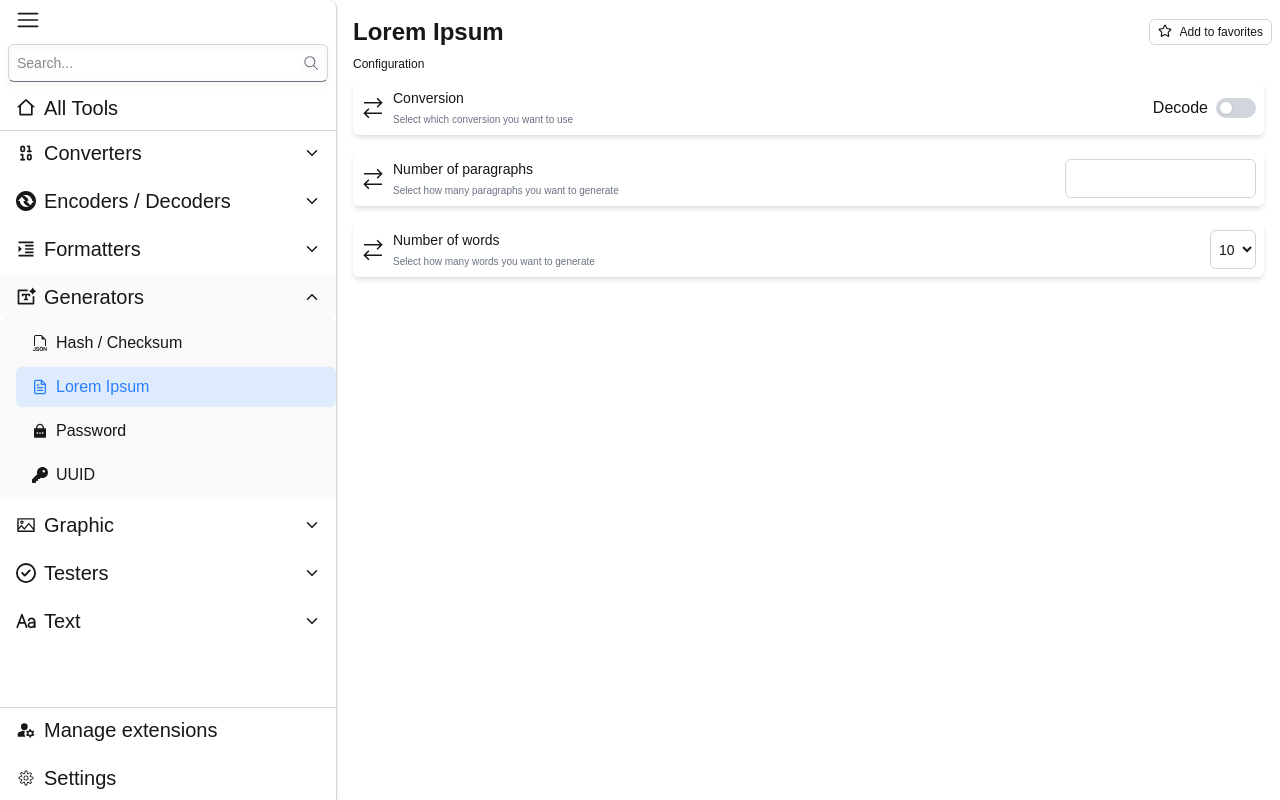
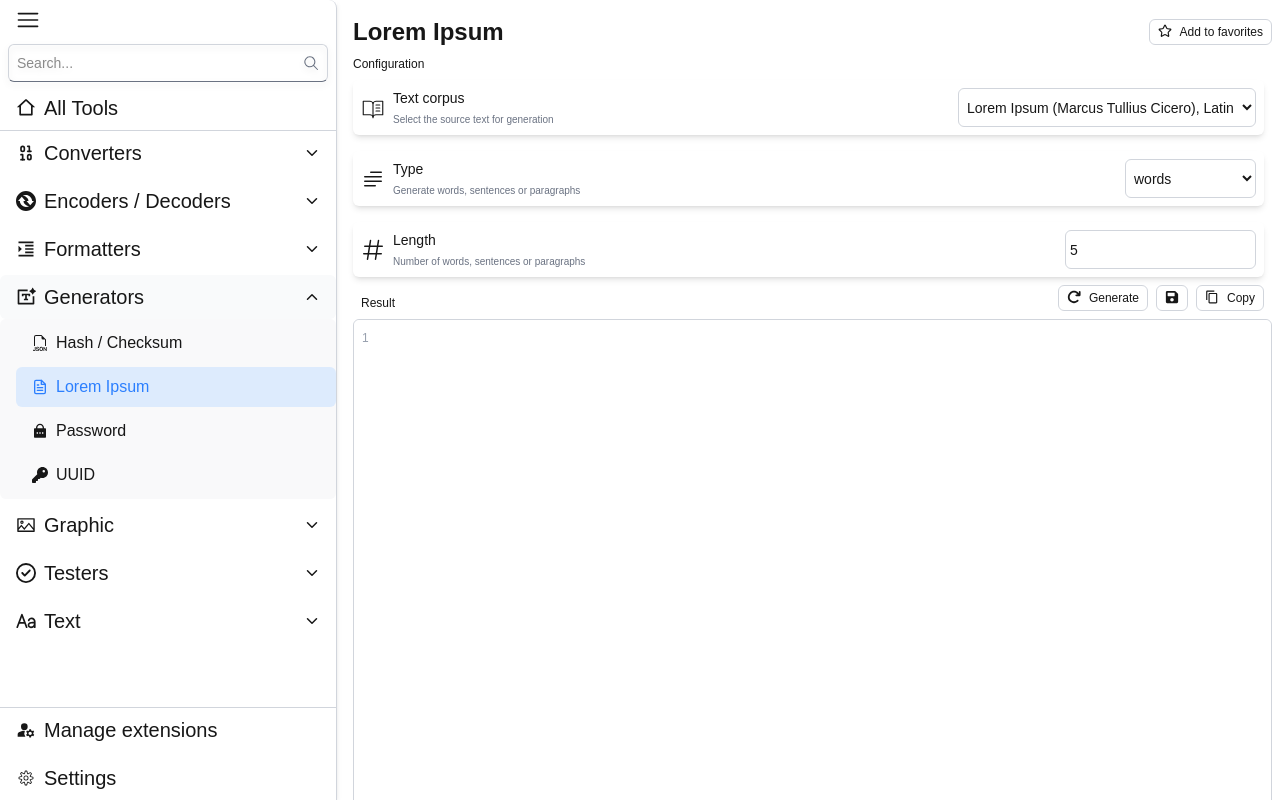
Before and after one commit to Kanghocit/Devtoys, a Next.js app: page /lorem-ipsum in a window 1280 px wide. Built offline with nearby package versions, Linux system fonts and the light colour scheme.

Commit message:
feat(tool): create lorem-ipsum

```diff
--- a/src/app/lorem-ipsum/page.tsx
+++ b/src/app/lorem-ipsum/page.tsx
@@ -1,35 +1,164 @@
+"use client";
+
+import { useState, type ChangeEvent } from "react";
 import Header from "@/common/Header";
+import ConfigCard from "@/components/Card/configCard";
+import Button from "@/components/button";
+import Textarea from "@/components/textarea";
+import { toast } from "react-hot-toast";
 
-import ConfigCard from "@/components/Card/configCard";
-import { LiaExchangeAltSolid } from "react-icons/lia";
+import { BsTextParagraph } from "react-icons/bs";
+import { FaSave } from "react-icons/fa";
+import { FaArrowRotateRight } from "react-icons/fa6";
+import { GoHash } from "react-icons/go";
+import { MdContentCopy } from "react-icons/md";
+import { PiBookOpenTextLight } from "react-icons/pi";
+
+// Corpus data
+const corpusData: { [key: string]: string } = {
+  "Childe Harold's Pilgrimage (Lord Byron)": `Roll on, thou deep and dark blue Ocean, roll! Ten thousand fleets sweep over thee in vain; Man marks the earth with ruin, his control Stops with the shore; upon the watery plain The wrecks are all thy deed, nor doth remain A shadow of man's ravage, save his own, When, for a moment, like a drop of rain, He sinks into thy depths with bubbling groan, Without a grave, unknell'd, uncoffin'd, and unknown.`,
+  "Lorem Ipsum (Marcus Tullius Cicero), Latin": `Lorem ipsum dolor sit amet, consectetur adipiscing elit. Sed do eiusmod tempor incididunt ut labore et dolore magna aliqua. Ut enim ad minim veniam, quis nostrud exercitation ullamco laboris nisi ut aliquip ex ea commodo consequat. Duis aute irure dolor in reprehenderit in voluptate velit esse cillum dolore eu fugiat nulla pariatur. Excepteur sint occaecat cupidatat non proident, sunt in culpa qui officia deserunt mollit anim id est laborum.`,
+  // Add more corpus data here...
+};
 
 const LoremIpsum = () => {
+  const [corpus, setCorpus] = useState<string>(
+    "Lorem Ipsum (Marcus Tullius Cicero), Latin"
+  );
+  const [type, setType] = useState<string>("words");
+  const [length, setLength] = useState<number>(5);
+  const [generatedText, setGeneratedText] = useState<string>("");
+
+  const handleCorpusChange = (e: ChangeEvent<HTMLSelectElement>) => {
+    setCorpus(e.target.value);
+  };
+
+  const handleTypeChange = (e: ChangeEvent<HTMLSelectElement>) => {
+    setType(e.target.value);
+  };
+
+  const handleLengthChange = (e: ChangeEvent<HTMLInputElement>) => {
+    setLength(Number(e.target.value));
+  };
+
+  const generateText = () => {
+    const selectedCorpus = corpusData[corpus] || "";
+    const words = selectedCorpus.split(/\s+/);
+    const sentences = selectedCorpus.split(/[.!?]+/).filter(Boolean);
+
+    let result = "";
+
+    switch (type) {
+      case "words":
+        // Gen random words
+        const randomWords = Array.from(
+          { length },
+          () => words[Math.floor(Math.random() * words.length)]
+        );
+        result = randomWords.join(" ");
+        break;
+
+      case "sentences":
+        // Gen random sentences
+        const randomSentences = Array.from(
+          { length },
+          () => sentences[Math.floor(Math.random() * sentences.length)]
+        );
+        result = randomSentences.join(". ") + ".";
+        break;
+
+      case "paragraphs":
+        // Gen random paragraphs
+        const paragraphs = Array.from({ length }, () => {
+          const sentenceCount = Math.floor(Math.random() * 5) + 3;
+          const paragraph = Array.from(
+            { length: sentenceCount },
+            () => sentences[Math.floor(Math.random() * sentences.length)]
+          );
+          return paragraph.join(". ") + ".";
+        });
+        result = paragraphs.join("\n\n");
+        break;
+    }
+
+    setGeneratedText(result);
+  };
+
+  const handleCopy = async () => {
+    try {
+      await navigator.clipboard.writeText(generatedText);
+      toast.success("Copied to clipboard!");
+    } catch (err) {
+      toast.error("Failed to copy text");
+    }
+  };
+
+  const handleSave = () => {
+    const blob = new Blob([generatedText], { type: "text/plain" });
+    const url = URL.createObjectURL(blob);
+    const a = document.createElement("a");
+    a.href = url;
+    a.download = "lorem-ipsum.txt";
+    document.body.appendChild(a);
+    a.click();
+    document.body.removeChild(a);
+    URL.revokeObjectURL(url);
+    toast.success("File saved!");
+  };
+
   return (
-    <div className="flex flex-col rounded-2xl p-2">
+    <div className="flex flex-col rounded-2xl p-2" suppressHydrationWarning>
       <Header title="Lorem Ipsum" />
       <p className="text-xs ms-2">Configuration</p>
       <ConfigCard
-        title="Conversion"
-        icon={<LiaExchangeAltSolid />}
-        subTitle="Select which conversion you want to use"
-        type="switch"
-        trueValue="Encode"
-        falseValue="Decode"
+        title="Text corpus"
+        icon={<PiBookOpenTextLight />}
+        subTitle="Select the source text for generation"
+        type="select"
+        options={Object.keys(corpusData)}
+        value={corpus}
+        onSelectChange={handleCorpusChange}
       />
       <ConfigCard
-        title="Number of paragraphs"
-        icon={<LiaExchangeAltSolid />}
-        subTitle="Select how many paragraphs you want to generate"
-        type="input"
+        title="Type"
+        icon={<BsTextParagraph />}
+        subTitle="Generate words, sentences or paragraphs"
+        type="select"
+        options={["words", "sentences", "paragraphs"]}
+        value={type}
+        onSelectChange={handleTypeChange}
       />
       <ConfigCard
-        title="Number of words"
-        icon={<LiaExchangeAltSolid />}
-        subTitle="Select how many words you want to generate"
-        type="select"
-        options={["10", "20", "30", "40", "50"]}
+        title="Length"
+        icon={<GoHash />}
+        subTitle="Number of words, sentences or paragraphs"
+        type="input"
+        value={length}
+        onInputChange={handleLengthChange}
       />
-
+      <div className="flex flex-col gap-2">
+        <div className="flex items-end justify-between mx-2">
+          <p className="text-xs ms-2">Result</p>
+          <div className="flex gap-2">
+            <Button icon={<FaArrowRotateRight />} onClick={generateText}>
+              Generate
+            </Button>
+            <Button icon={<FaSave />} onClick={handleSave} />
+            <Button icon={<MdContentCopy />} onClick={handleCopy}>
+              Copy
+            </Button>
+          </div>
+        </div>
+        <div className="min-h-[calc(85vh-140px)] border-1 ms-2 border-gray-300 rounded-md">
+          <Textarea
+            className="w-full"
+            autoFocus
+            kind="hide"
+            value={generatedText}
+            readOnly
+          />
+        </div>
+      </div>
     </div>
   );
 };
--- a/src/components/Card/configCard.tsx
+++ b/src/components/Card/configCard.tsx
@@ -10,6 +10,9 @@ type ConfigCardProps = React.ComponentPropsWithoutRef<"div"> & {
   options?: string[];
   trueValue?: string;
   falseValue?: string;
+  value?: string | number;
+  onSelectChange?: (e: React.ChangeEvent<HTMLSelectElement>) => void;
+  onInputChange?: (e: React.ChangeEvent<HTMLInputElement>) => void;
 };
 
 const ConfigCard: React.FC<ConfigCardProps> = ({
@@ -21,27 +24,27 @@ const ConfigCard: React.FC<ConfigCardProps> = ({
   options,
   trueValue,
   falseValue,
+  value,
+  onSelectChange,
+  onInputChange,
   ...rest
 }) => {
   const configCardClass = clsx(
     "flex justify-between bg-white m-2 p-2 rounded-md shadow-md",
     className
   );
-  const selectClass = clsx(
-    "border border-gray-300 rounded-md p-1 text-sm focus:outline-none",
-    className
-  );
   const inputClass = clsx(
     "border border-gray-300 rounded-md p-1 text-sm focus:outline-none",
     className
   );
+
   return (
     <div className={configCardClass} {...rest}>
       <div className="flex">
         <div className="flex items-center justify-center text-2xl">{icon}</div>
         <div className="flex flex-col gap-1 justify-center">
           <p className="text-sm ms-2 justify-center items-center">{title}</p>
-          <p className="text-[10px] text-gray-500  ms-2 justify-center items-center">
+          <p className="text-[10px] text-gray-500 ms-2 justify-center items-center">
             {subTitle}
           </p>
         </div>
@@ -50,13 +53,24 @@ const ConfigCard: React.FC<ConfigCardProps> = ({
         <Switch valueTrue={trueValue} valueFalse={falseValue} />
       )}
       {type === "select" && (
-        <select className={selectClass}>
+        <select className={inputClass} value={value} onChange={onSelectChange}>
+          <option value="">Select an option</option>
           {options?.map((option) => (
-            <option key={option}>{option}</option>
+            <option key={option} value={option}>
+              {option}
+            </option>
           ))}
         </select>
       )}
-      {type === "input" && <input type="number" className={inputClass} />}
+      {type === "input" && (
+        <input
+          type="number"
+          className={inputClass}
+          value={value}
+          onChange={onInputChange}
+          min={1}
+        />
+      )}
     </div>
   );
 };
```
